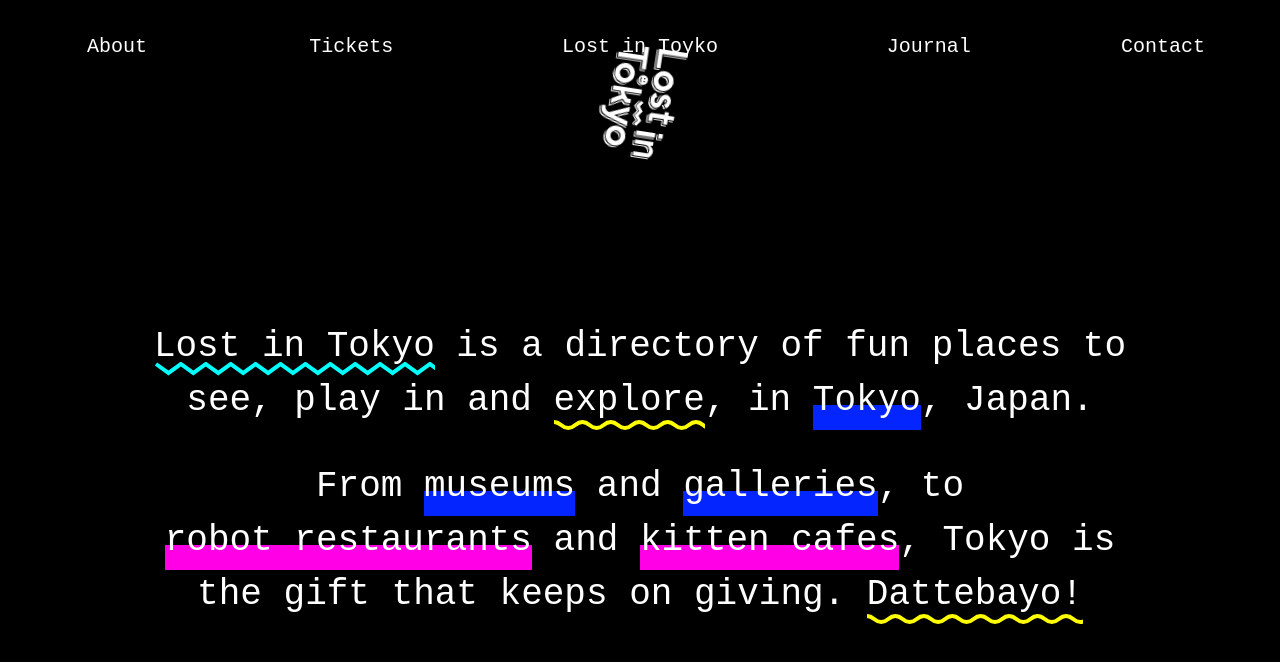
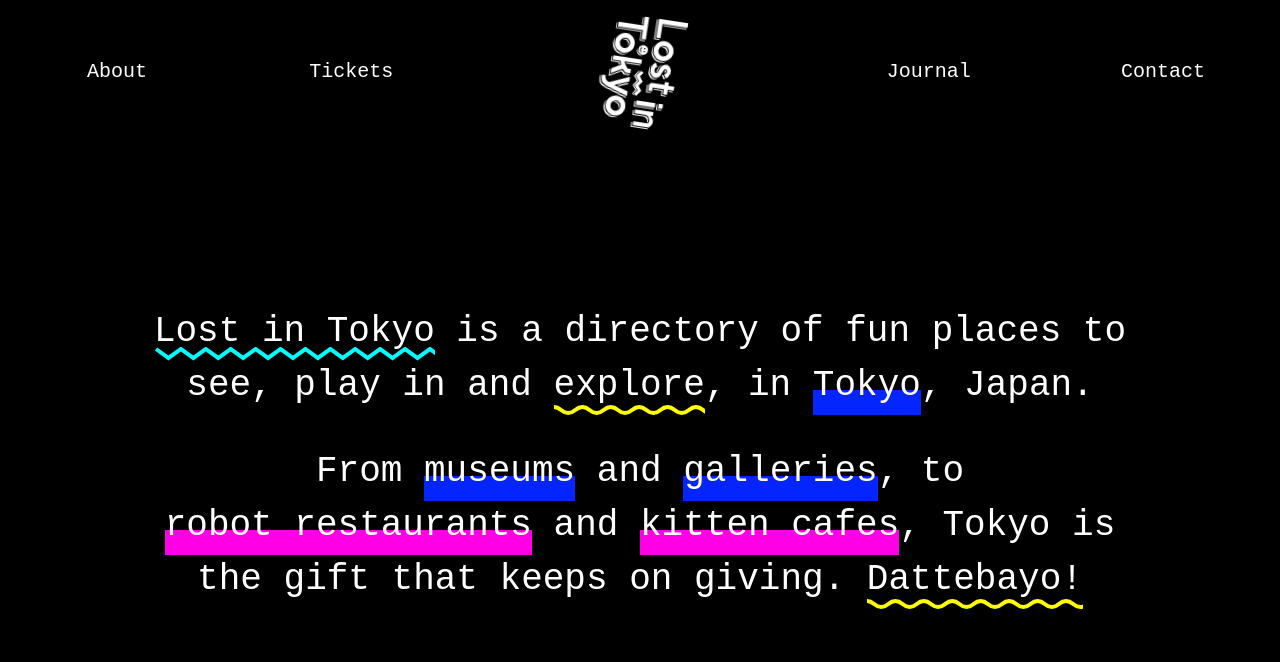
Before and after one commit to HalloJo/lostintokyo, a React (Create React App) app: page / in a window 1280 px wide. Shown: the top 662 px of the page. Built offline with nearby package versions, Linux system fonts and the light colour scheme; a web font is replaced by a local one.

Commit message:
Create NavigationItem and pass down data

```diff
--- a/src/App.tsx
+++ b/src/App.tsx
@@ -3,7 +3,6 @@
 import "./styles/tachyons.scss";
 import "./styles/main.scss";
 import React from "react";
-import logo from "./assets/logo.svg";
 import Intro from "./components/Intro";
 import Navigation from "./components/Navigation";
 
@@ -12,7 +11,6 @@
     <div className="app">
       <header className="app-header">
         <Navigation />
-        <img src={logo} className="app-logo" alt="logo" />
         <Intro />
       </header>
     </div>
--- a/src/components/Navigation.tsx
+++ b/src/components/Navigation.tsx
@@ -1,19 +1,12 @@
 import { menu } from "../data/menu";
+import NavigationItem from "./NavigationItem";
 
 const Navigation = () => {
   return (
     <nav className="w-100 w-100-m w-100-l pt3 pt4-ns mb4 mb0-ns">
       <ul className="list flex flex-wrap flex-nowrap-ns justify-between items-center pa0 ma0">
         {menu.map((item) => {
-          const { className, children, href, logo } = item;
-
-          return (
-            <li className={`mh2-ns f6 f4-l tc ${className}`} key={children}>
-              <a className="white no-underline" href={href}>
-                {children}
-              </a>
-            </li>
-          );
+          return <NavigationItem key={item.children} {...item} />;
         })}
       </ul>
     </nav>
--- /dev/null
+++ b/src/components/NavigationItem.tsx
@@ -0,0 +1,23 @@
+import logoSVG from "../assets/logo.svg";
+
+const NavigationItem = ({ ...item }) => {
+  const { className, children, href, logo } = item;
+
+  return (
+    <li className={`mh2-ns f6 f4-l tc ${className}`}>
+      <a className="white no-underline" href={href}>
+        {logo ? (
+          <img
+            alt="Lost in Tokyo logo"
+            src={logoSVG}
+            className="db center logo app-logo"
+          />
+        ) : (
+          children
+        )}
+      </a>
+    </li>
+  );
+};
+
+export default NavigationItem;
```
